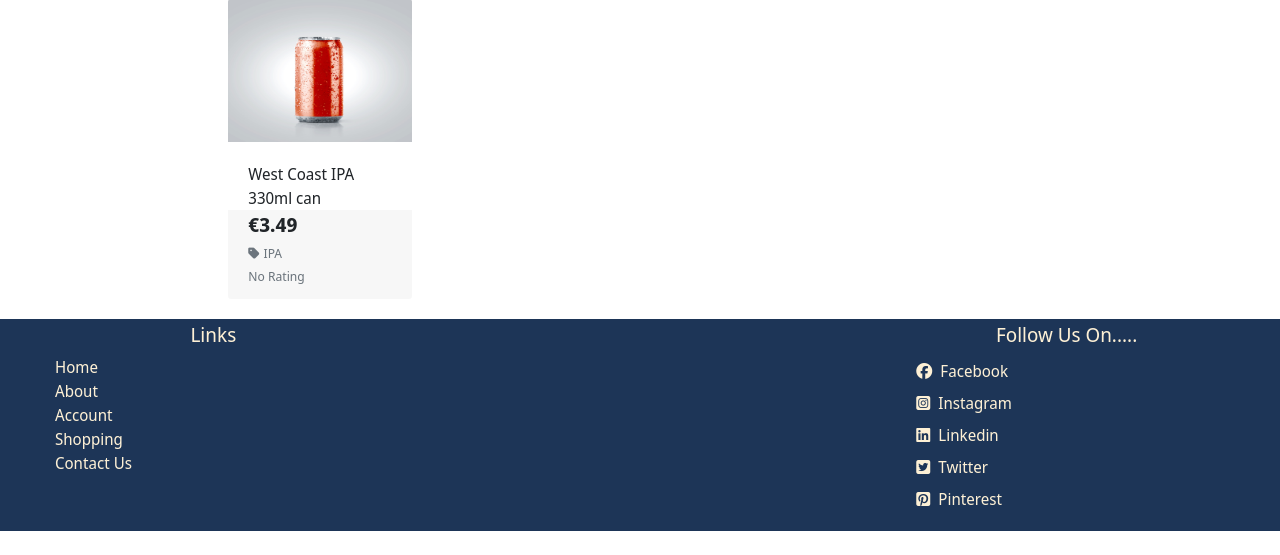
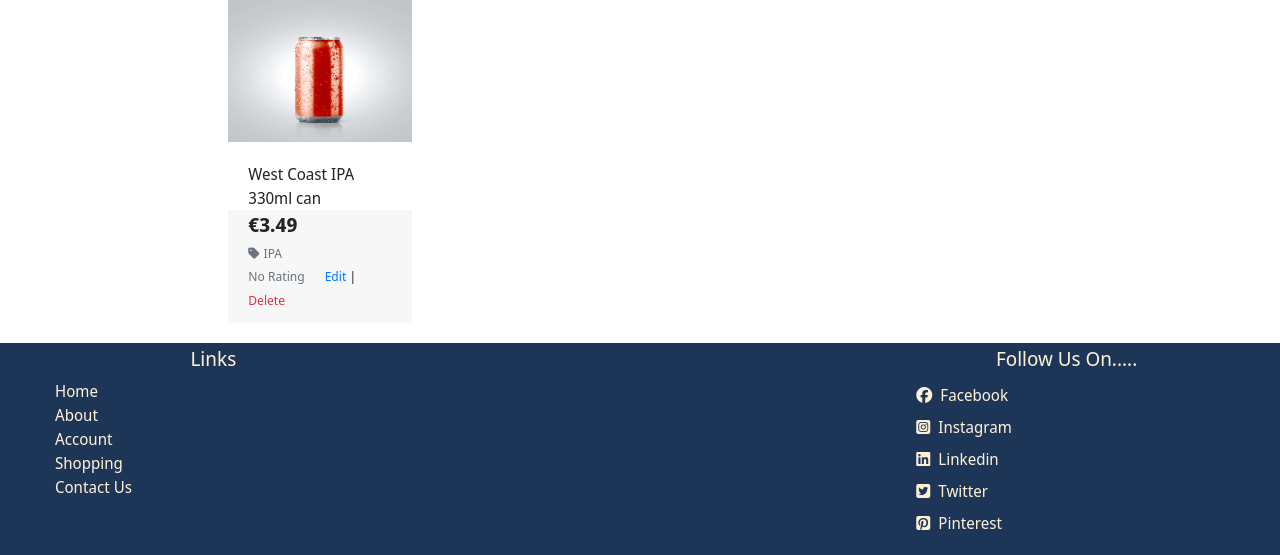
Before and after one commit to pbaker321/crafty-bear-project-4, a Django app: page /products/ in a window 1280 px wide. Shown: the part 306-861 px from the top of the page. Before the commit the page ends 837 px from the top, so only its background shows below. Run offline with Django 3.2, Linux system fonts and the light colour scheme; the visitor is signed in with stand-in values (Sample User, id 1); data comes from the database, SQL or seed files in the repository; parts of the project's set-up code (start-up, migrations or seed data) failed here and were passed over; some libraries are stand-ins or nearby versions.

Commit message:
Added delete views, urls, functions and links

```diff
--- a/products/templates/products/product_detail.html
+++ b/products/templates/products/product_detail.html
@@ -42,6 +42,12 @@
                         <small class="text-muted"><i class="fas fa-beer"></i>{{ product.rating }} / 5</small>
                     {% else %}
                         <small class="text-muted">No Rating</small>
+                    {% endif %}
+                    {% if request.user.is_superuser %}
+                        <small class="ml-3">
+                            <a href="{% url 'edit_product' product.id %}">Edit</a> |
+                            <a class="text-danger" href="{% url 'delete_product' product.id %}">Delete</a>
+                        </small>
                     {% endif %}
                     <p class="mt-3">{{ product.description }}</p>
                     <form class="form" action="{% url 'add_to_bag' product.id %}" method="POST">
--- a/products/templates/products/products.html
+++ b/products/templates/products/products.html
@@ -72,6 +72,12 @@
                                                 {% else %}
                                                     <small class="text-muted">No Rating</small>
                                                 {% endif %}
+                                                {% if request.user.is_superuser %}
+                                                    <small class="ml-3">
+                                                        <a href="{% url 'edit_product' product.id %}">Edit</a> |
+                                                        <a class="text-danger" href="{% url 'delete_product' product.id %}">Delete</a>
+                                                    </small>
+                                                {% endif %}
                                             </div>
                                         </div>
                                     </div>
--- a/products/urls.py
+++ b/products/urls.py
@@ -6,4 +6,5 @@ urlpatterns = [
     path('<int:product_id>/', views.product_detail, name='product_detail'),
     path('add/', views.add_product, name='add_product'),
     path('edit/<int:product_id>/', views.edit_product, name='edit_product'),
+    path('delete/<int:product_id>/', views.delete_product, name='delete_product'),
 ]
--- a/products/views.py
+++ b/products/views.py
@@ -76,9 +76,9 @@ def add_product(request):
     if request.method == 'POST':
         form = ProductForm(request.POST, request.FILES)
         if form.is_valid():
-            form.save()
+            product = form.save()
             messages.success(request, 'Product successfully added!')
-            return redirect(reverse('add_product'))
+            return redirect(reverse('product_detail', args=[product.id]))
         else:
             messages.error(request, 'Failed to add product! Please check the form is valid.')
     else:
@@ -114,3 +114,11 @@ def edit_product(request, product_id):
     }
 
     return render(request, template, context)
+
+
+def delete_product(request,product_id):
+    """ Delete a Product from the store """
+    product = get_object_or_404(Product, pk=product_id)
+    product.delete()
+    messages.success(request, f'You successfully deleted {product.name}!')
+    return redirect(reverse('products'))
```
Also changed, not shown: media/330_full_size_-_CB_Belgian_edited_edited_pJUvqtu.webp (added).
